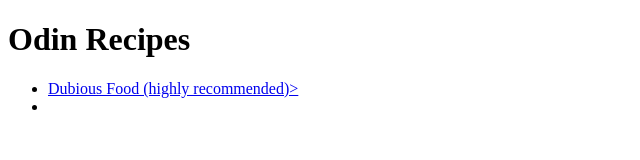
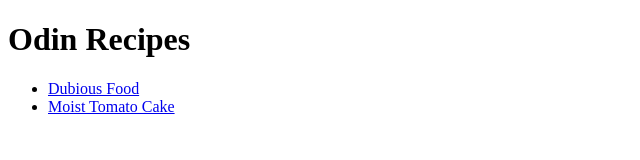
Before and after one commit to TBGeo/odin-recipes, a plain HTML site: page index.html in a window 1280 px wide. Shown: the whole page, without its empty margins (0-640 px from the left). Drawn offline with Linux system fonts and the light colour scheme.

Commit message:
Add moist tomato cake image,  change some text

```diff
--- a/index.html
+++ b/index.html
@@ -8,8 +8,8 @@
     <body>
         <h1>Odin Recipes</h1>
         <ul>
-            <li><a href="recipes/dubious-food.html">Dubious Food (highly recommended)></a></li>
-            <li><a href="recipes/moist-tomato-cake.html"></a></li>
+            <li><a href="recipes/dubious-food.html">Dubious Food</a></li>
+            <li><a href="recipes/moist-tomato-cake.html">Moist Tomato Cake</a></li>
         </ul>
     </body>
 </html>
```
Also changed, not shown: recipes/dubious-food.html (+1 -1 lines), recipes/moist-tomato-cake.html (+2 -0 lines).
